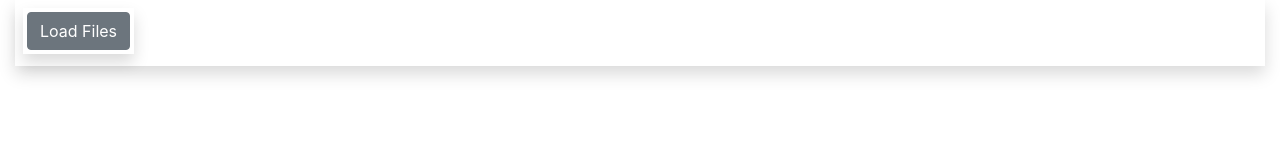
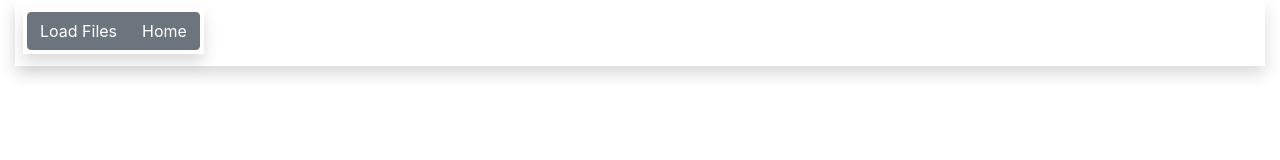
Before and after one commit to iLikeToBeAnonymous/NewbTestTwo, a website: page public/test.html in a window 1280 px wide. Drawn offline with nearby package versions, Linux system fonts and the light colour scheme.

Commit message:
Added a 'home' button to test page that doesn't work yet

```diff
--- a/public/test.html
+++ b/public/test.html
@@ -15,9 +15,8 @@
     <!-- Button container -->
     <div class="shadow p-2 mb-2  container-fluid">
       <div class="shadow p-1 mb-1 btn-group">
-        <button id="loadFileButton" type="button" class="btn btn-secondary">
-          Load Files
-        </button>
+        <button id="loadFileButton" type="button" class="btn btn-secondary">Load Files</button>
+        <button id="goHome" type="button" class="btn btn-secondary">Home</button>
       </div>
     </div>
   </div>
@@ -44,6 +43,7 @@
         <div class="modal-footer">
           <button type="button" class="btn btn-secondary" data-dismiss="modal">Close</button>
           <button id="upload-btn" type="button" class="btn btn-primary">Upload</button>
+
         </div>
       </div>
     </div>
```
